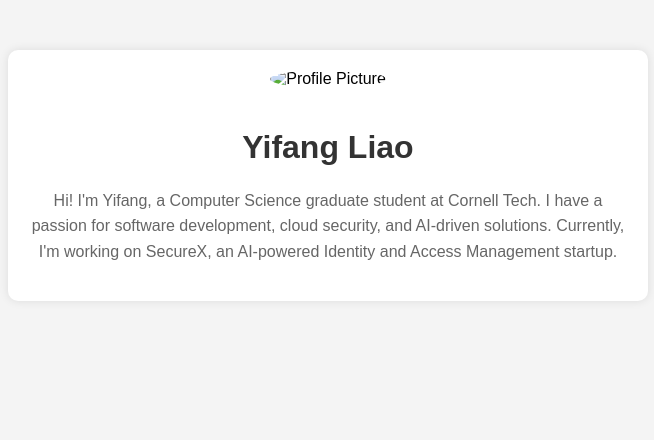
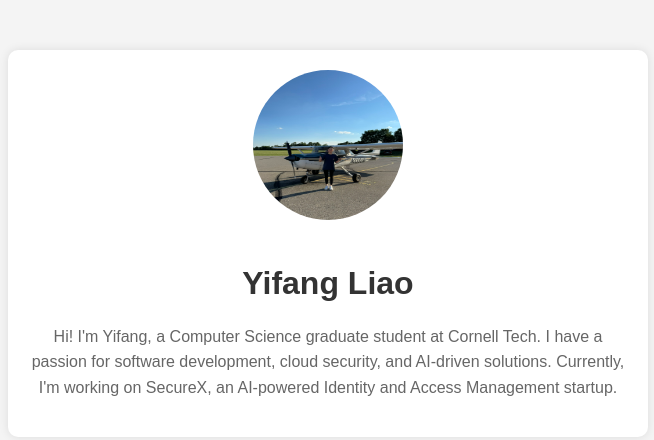
Before and after one commit to YvnL02/cs5356-hw3, a plain HTML site: page index.html in a window 1280 px wide. Shown: the whole page, without its empty margins (312-966 px from the left). Drawn offline with Linux system fonts and the light colour scheme.

Commit message:
modified profile pic path

```diff
--- a/index.html
+++ b/index.html
@@ -37,7 +37,7 @@
 </head>
 <body>
     <div class="container">
-        <img src="profile_pic.jpeg" alt="Profile Picture">
+        <img src="images/profile_pic.jpeg" alt="Profile Picture">
         <h1>Yifang Liao</h1>
         <p>
             Hi! I'm Yifang, a Computer Science graduate student at Cornell Tech. I have a passion for
```
